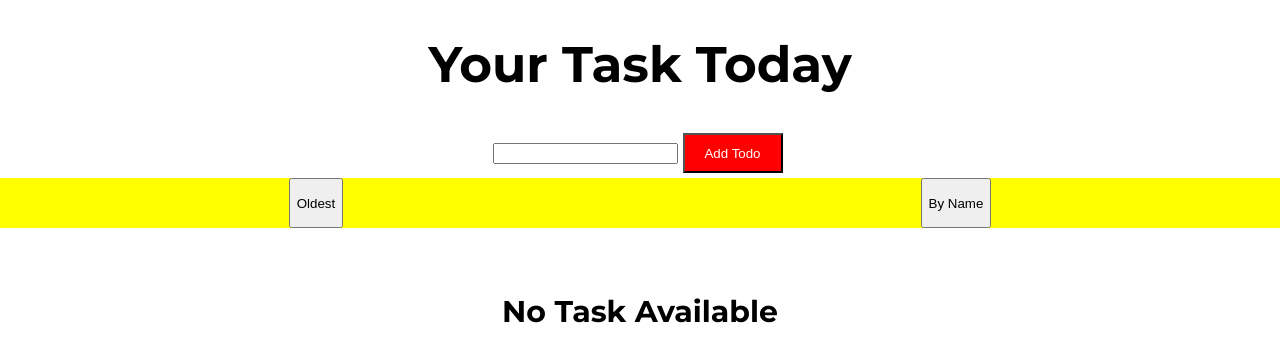
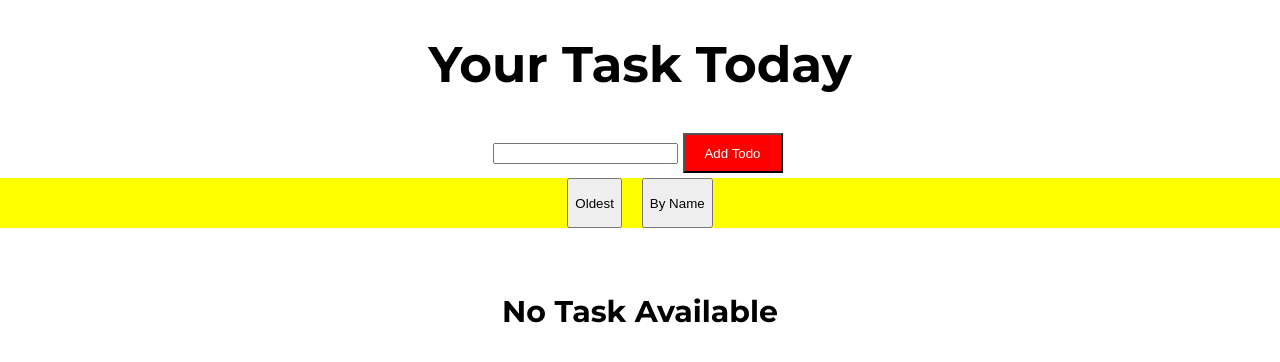
Before and after one commit to moriishika/Bicarakan.id-Front-End-Test, a Next.js app: page / in a window 1280 px wide. Shown: the top 362 px of the page. Built offline with nearby package versions, Linux system fonts and the light colour scheme.

Commit message:
sort by time finished

```diff
--- a/components/Todo/Component.tsx
+++ b/components/Todo/Component.tsx
@@ -24,7 +24,7 @@ const Component = ({
         <Styled.Button onClick={() => setDoneStatus(id)}>{isDone ? '🔁' : '✔️'}</Styled.Button>
       </Styled.HorizontalBox>
       <Styled.VerticalBox>
-        <Styled.Description value={description} onChange={handleChange} />
+        <Styled.Description spellCheck={false} value={description} onChange={handleChange} />
         <Styled.StatusText>Status : {isDone ? "Done" : "On work"}</Styled.StatusText>
       </Styled.VerticalBox>
     </Styled.TodoCard>
--- a/containers/TodoPage/Component.tsx
+++ b/containers/TodoPage/Component.tsx
@@ -1,5 +1,5 @@
 import * as Styled from "./style";
-import { ChangeEvent, FormEvent, useState } from "react";
+import { ChangeEvent, FormEvent, useState, useEffect } from "react";
 import Head from "next/head";
 import Todo from "../../components/Todo";
 import { ITodo } from "../../interfaces/itodos";
@@ -29,7 +29,7 @@ const Component = () => {
     setTodos([
       ...todos,
       {
-        id: new Date().getMilliseconds().toString(),
+        id: new Date().getTime().toString(),
         description: newTodo,
         isDone: false,
       },
@@ -79,11 +79,28 @@ const Component = () => {
   };
 
   const sortByTime = (): void => {
-    const timeTodos : ITodo[] = [...todos];
-    //sort by the oldest and newest
-    setTodos(timeTodos.reverse());
-    //set sort by time status
+    let timeTodos : ITodo[] = [...todos];
+    //iterating through all index one by one and one to another
+    for(let i : number = 0; i < timeTodos.length; i++){
+      for(let j : number = 0; j < timeTodos.length; j++){
+        // sort the todos from the oldest time the todo added by comparing the id that based on time
+        if(parseInt(timeTodos[i].id) > parseInt(timeTodos[j].id) && !isNewest){
+          let temp : ITodo = timeTodos[j];
+          //swapping the element
+          timeTodos[j] = timeTodos[i];
+          timeTodos[i] = temp;
+        }
+        // sort the todos from the newest time the todo added by comparing the id that based on time
+        else if(parseInt(timeTodos[i].id) < parseInt(timeTodos[j].id) && isNewest){
+          let temp : ITodo = timeTodos[j];
+          //swapping the element
+          timeTodos[j] = timeTodos[i];
+          timeTodos[i] = temp;
+        }
+      }
+    }
     setTimeSortStatus(isNewest ? false : true);
+    setTodos([...timeTodos])
   };
 
   const sortAlphabetically = (): void => {
@@ -107,6 +124,10 @@ const Component = () => {
     setTodos([...alphabeticallyTodos]);
   };
 
+  useEffect(() => {
+    console.log('Todo : ', todos);
+  }, [todos]);
+
   return (
     <>
       <Head>
@@ -120,8 +141,8 @@ const Component = () => {
         </form>
 
         <Styled.SorterButtons>
-            <button onClick={sortByTime}>{isNewest ? 'Newest' : 'Oldest'}</button>
-            <button onClick={sortAlphabetically}>By Name</button>
+            <Styled.SorterButton onClick={sortByTime}>{isNewest ? 'Newest' : 'Oldest'}</Styled.SorterButton>
+            <Styled.SorterButton onClick={sortAlphabetically}>By Name</Styled.SorterButton>
         </Styled.SorterButtons>
 
         <Styled.Todos>
--- a/containers/TodoPage/style.ts
+++ b/containers/TodoPage/style.ts
@@ -38,8 +38,12 @@ export const EmptyTask = styled(Title)`
 
 export const SorterButtons = styled.div`
     display : flex;
-    justify-content: space-around;
+    justify-content: center;
     background-color : yellow;
     width: 100%;
     height : 50px;
 `
+export const SorterButton = styled.button`
+    margin-right: 10px;
+    margin-left : 10px;
+`
```
